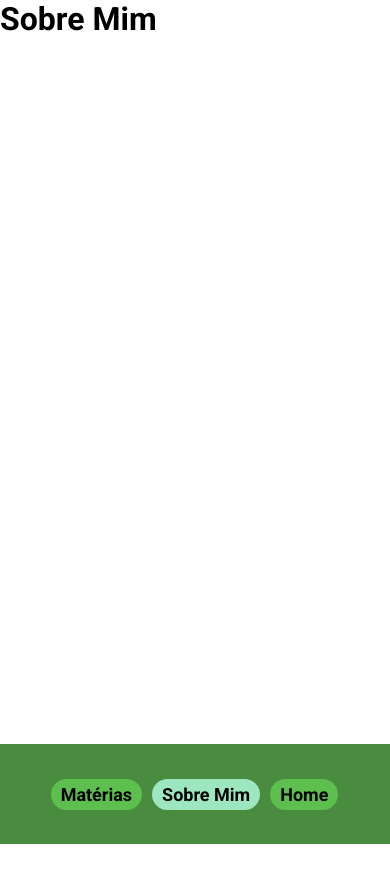
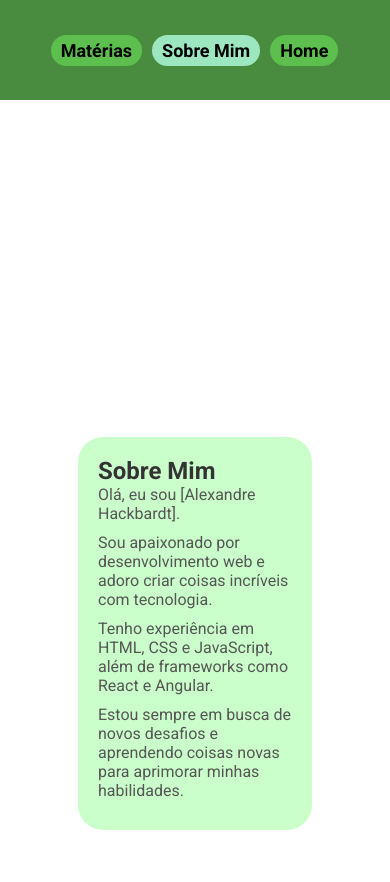
Before and after one commit to AlexandreBolsoni/TrabalhoFront-end2, a React (Create React App) app: page /sobremim in a window 390 px wide. Shown: the top 882 px of the page. Built offline with nearby package versions, Linux system fonts and the light colour scheme.

Commit message:
mudanças totas na estilização

```diff
--- a/src/componentes/Menu/Menu.module.css
+++ b/src/componentes/Menu/Menu.module.css
@@ -39,18 +39,12 @@
 
 .menu a:hover {
     transform: scale(1.2);
-}
-
-/* Estilos para celular */
+}/* Estilos para celular */
 @media (max-width: 900px) {
     .menu {
         width: 100%;
         height: 100px;
-        bottom: 0;
-        flex-direction: row;
-        justify-content: space-evenly;
-        padding: 10px;
-        position: fixed;
+        padding: 15px;
     }
 
     .menu_logo {
@@ -67,3 +61,20 @@
         padding: 5px 10px;
     }
 }
+
+@media (max-width: 900px) and (orientation: landscape) {
+    /* Estilos adicionais para lidar com a rolagem na orientação paisagem */
+    body {
+      overflow-y: scroll; /* Habilita a rolagem vertical */
+    }
+
+    .menu {
+      position: sticky;
+      top: 0;
+    }
+
+    .menu.hidden {
+      position: fixed;
+      top: -100%;
+    }
+  }
--- a/src/componentes/PostLink/PostLink.module.css
+++ b/src/componentes/PostLink/PostLink.module.css
@@ -51,7 +51,7 @@ span.slug {
         width: 80%;
         margin: auto;
          flex-direction: column;
-        margin-bottom: 45% /* Adicione esta linha */
+        margin: 25% auto;
     }
 
 
--- /dev/null
+++ b/src/paginas/SobreMim/SobreMim.module.css
@@ -0,0 +1,27 @@
+/* SobreMim.module.css */
+
+.sobre-mim {
+    width: 60%;
+    margin: auto;
+    background-color: rgba(0, 255, 8, 0.207);
+    padding: 20px;
+    border-radius: 25px;
+  }
+
+  .sobre-mim h1 {
+    font-size: 24px;
+    color: #333;
+  }
+
+  .sobre-mim p {
+    font-size: 16px;
+    color: #555;
+    margin-bottom: 10px;
+  }
+
+  /* Responsividade */
+  @media (max-width: 768px) {
+    .sobre-mim {
+      max-width: 400px;
+    }
+  }
--- a/src/paginas/SobreMim/index.jsx
+++ b/src/paginas/SobreMim/index.jsx
@@ -1,8 +1,19 @@
+
+import React from 'react';
+import styles from './SobreMim.module.css';
+
+
 
 function SobreMim() {
-    return (
+  return (
+    <div className={styles['sobre-mim']}>
       <h1>Sobre Mim</h1>
-    )
-  }
+      <p>Olá, eu sou [Alexandre Hackbardt].</p>
+      <p>Sou apaixonado por desenvolvimento web e adoro criar coisas incríveis com tecnologia.</p>
+      <p>Tenho experiência em HTML, CSS e JavaScript, além de frameworks como React e Angular.</p>
+      <p>Estou sempre em busca de novos desafios e aprendendo coisas novas para aprimorar minhas habilidades.</p>
+    </div>
+  );
+}
 
-  export default SobreMim;
+export default SobreMim;
```
